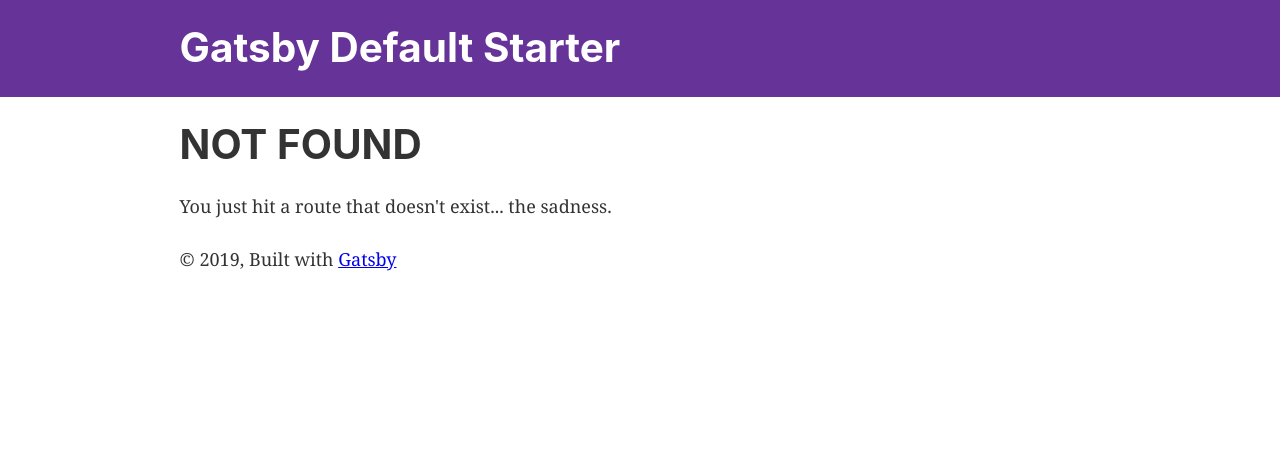
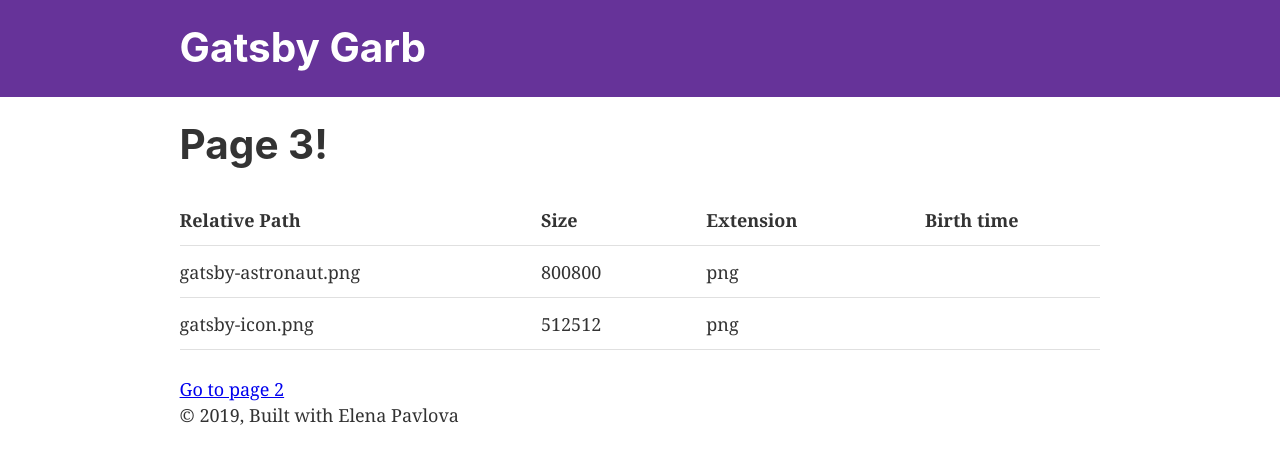
Before and after one commit to FoxyGirl/gatsby-garb, a Gatsby site: page /posts/page-3 in a window 1280 px wide. Before the commit this address had no page. Built offline with nearby package versions, Linux system fonts and the light colour scheme; Gatsby itself is replaced by a stand-in of ours.

Commit message:
Added page-3 into posts

```diff
--- a/gatsby-config.js
+++ b/gatsby-config.js
@@ -1,8 +1,9 @@
 module.exports = {
   siteMetadata: {
-    title: `Gatsby Default Starter`,
+    title: `Gatsby Garb`,
     description: `Kick off your next, great Gatsby project with this default starter. This barebones starter ships with the main Gatsby configuration files you might need.`,
-    author: `@gatsbyjs`,
+    author: `Elena Pavlova`,
+    createdAt: 2019,
   },
   plugins: [
     `gatsby-plugin-react-helmet`,
--- a/src/components/layout.js
+++ b/src/components/layout.js
@@ -12,17 +12,21 @@
 import Header from "./header"
 import "./layout.css"
 
+const getSiteMetaData = graphql`
+  {
+    site {
+      siteMetadata {
+        title
+        author
+        createdAt
+      }
+    }
+  }
+`
+
 const Layout = ({ children }) => (
   <StaticQuery
-    query={graphql`
-      query SiteTitleQuery {
-        site {
-          siteMetadata {
-            title
-          }
-        }
-      }
-    `}
+    query={getSiteMetaData}
     render={data => (
       <>
         <Header siteTitle={data.site.siteMetadata.title} />
@@ -36,9 +40,9 @@
         >
           <main>{children}</main>
           <footer>
-            © {new Date().getFullYear()}, Built with
+            © {data.site.siteMetadata.createdAt}, Built with
             {` `}
-            <a href="https://www.gatsbyjs.org">Gatsby</a>
+            {data.site.siteMetadata.author}
           </footer>
         </div>
       </>
--- /dev/null
+++ b/src/pages/posts/page-3.js
@@ -0,0 +1,55 @@
+import React from "react"
+import { graphql, StaticQuery, Link } from "gatsby"
+import Layout from "../../components/layout"
+
+const getImageData = graphql`
+  {
+    allFile {
+      edges {
+        node {
+          relativePath
+          size
+          extension
+          birthTime(formatString: "YYYY-MM-DD  HH:MM")
+        }
+      }
+    }
+  }
+`
+
+export default () => (
+  <Layout>
+    <h1>Page 3!</h1>
+    <StaticQuery
+      query={getImageData}
+      render={({ allFile: { edges } }) => (
+        <table>
+          <tr>
+            <th>Relative Path</th>
+            <th>Size</th>
+            <th>Extension</th>
+            <th>Birth time</th>
+          </tr>
+          <tbody>
+            {edges.map(
+              (
+                { node: { relativePath, size, extension, birthTime } },
+                index
+              ) => (
+                <tr key={index}>
+                  <td>{relativePath}</td>
+                  <td>{size}</td>
+                  <td>{extension}</td>
+                  <td>{birthTime}</td>
+                </tr>
+              )
+            )}
+          </tbody>
+        </table>
+      )}
+    />
+    <div>
+      <Link to="/page-2">Go to page 2</Link>
+    </div>
+  </Layout>
+)
```
